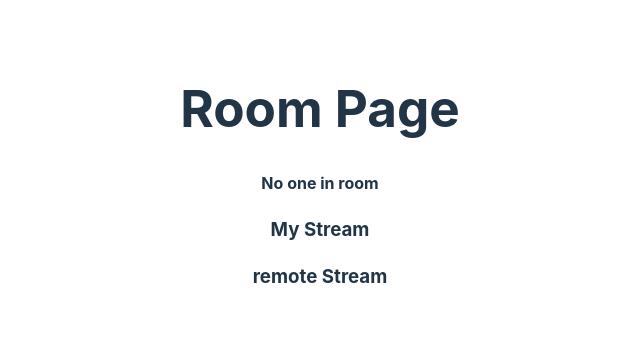
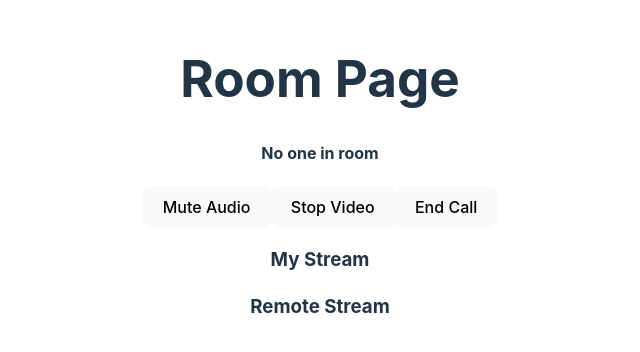
Before and after one commit to srisurya-m/video-call-app, a React (Vite) app in the folder frontend/: page /room/1 in a window 1280 px wide. Shown: the part 222-574 px from the top of the page, without its empty margins (320-960 px from the left). Built offline with nearby package versions, Linux system fonts and the light colour scheme; no server answers.

Commit message:
added icons

```diff
--- a/frontend/src/pages/Room.tsx
+++ b/frontend/src/pages/Room.tsx
@@ -32,6 +32,8 @@ const Room = () => {
   const [remoteSocketId, setRemoteSocketId] = useState("");
   const [myStream, setMyStream] = useState<MediaStream>();
   const [remoteStream, setRemoteStream] = useState<MediaStream>();
+  const [isAudioEnabled, setIsAudioEnabled] = useState(true);
+  const [isVideoEnabled, setIsVideoEnabled] = useState(true);
 
   const handleUserJoined = ({ email, id }: UserJoinedPayload) => {
     console.log(`email ${email} joined the room`);
@@ -60,11 +62,11 @@ const Room = () => {
     socket.emit("call:accepted", { to: from, ans });
   };
 
-  const sendStreams = () =>{
+  const sendStreams = () => {
     for (const track of myStream!.getTracks()) {
       peer.peer?.addTrack(track, myStream!);
     }
-  }
+  };
 
   const handleCallAccepted = async ({ ans }: CallAcceptedPayload) => {
     try {
@@ -76,7 +78,7 @@ const Room = () => {
     }
   };
 
-  const handleNegoNeededIncoming = async({
+  const handleNegoNeededIncoming = async ({
     from,
     offer,
   }: NegoNeededIncomingCallPayload) => {
@@ -101,7 +103,7 @@ const Room = () => {
       socket.off("peer:nego:needed", handleNegoNeededIncoming);
       socket.off("peer:nego:final", handleNegoNeededFinal);
     };
-  }, [socket, handleUserJoined, handleIncomingCall,handleCallAccepted,handleNegoNeededIncoming,handleNegoNeededFinal]);
+  }, [socket]);
 
   useEffect(() => {
     peer.peer?.addEventListener("track", async (ev) => {
@@ -123,14 +125,53 @@ const Room = () => {
     };
   }, [handleNegoNeeded]);
 
+  const toggleAudio = () => {
+    if (myStream) {
+      myStream.getAudioTracks().forEach((track) => {
+        track.enabled = !track.enabled;
+      });
+      setIsAudioEnabled(!isAudioEnabled);
+    }
+  };
+
+  const toggleVideo = () => {
+    if (myStream) {
+      myStream.getVideoTracks().forEach((track) => {
+        track.enabled = !track.enabled;
+      });
+      setIsVideoEnabled(!isVideoEnabled);
+    }
+  };
+
+  const endCall = () => {
+    if (myStream) {
+      myStream.getTracks().forEach((track) => track.stop());
+      setMyStream(undefined);
+    }
+    if (remoteStream) {
+      remoteStream.getTracks().forEach((track) => track.stop());
+      setRemoteStream(undefined);
+    }
+    peer.peer?.close();
+    setRemoteSocketId("");
+  };
+
   return (
     <div>
       <h1>Room Page</h1>
-      <h4>{remoteSocketId ? "Your are connected" : "No one in room"}</h4>
+      <h4>{remoteSocketId ? "You are connected" : "No one in room"}</h4>
       {remoteSocketId && <button onClick={handleCallUser}>Call</button>}
       {myStream && <button onClick={sendStreams}>Send Stream</button>}
-      {
-        <>
+      <div>
+        <button onClick={toggleAudio}>
+          {isAudioEnabled ? "Mute Audio" : "Unmute Audio"}
+        </button>
+        <button onClick={toggleVideo}>
+          {isVideoEnabled ? "Stop Video" : "Start Video"}
+        </button>
+        <button onClick={endCall}>End Call</button>
+      </div>
+      <div>
         <h3>My Stream</h3>
         {myStream && (
           <ReactPlayer
@@ -141,11 +182,9 @@ const Room = () => {
             url={myStream}
           />
         )}
-        </>
-      }
-      {
-        <>
-          <h3>remote Stream</h3>
+      </div>
+      <div>
+        <h3>Remote Stream</h3>
         {remoteStream && (
           <ReactPlayer
             playing
@@ -154,8 +193,7 @@ const Room = () => {
             url={remoteStream}
           />
         )}
-        </>
-      }
+      </div>
     </div>
   );
 };
```
Lines whose indentation alone changed are shown as unchanged.
